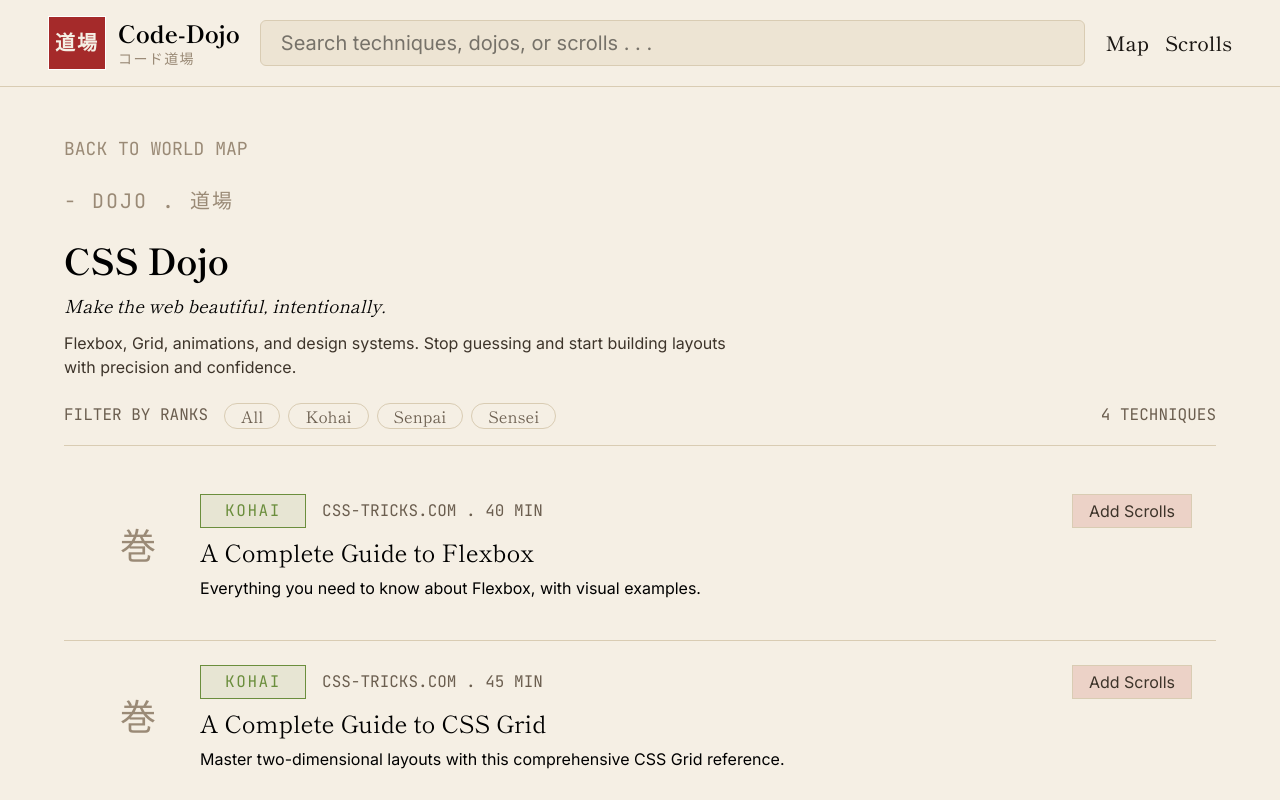
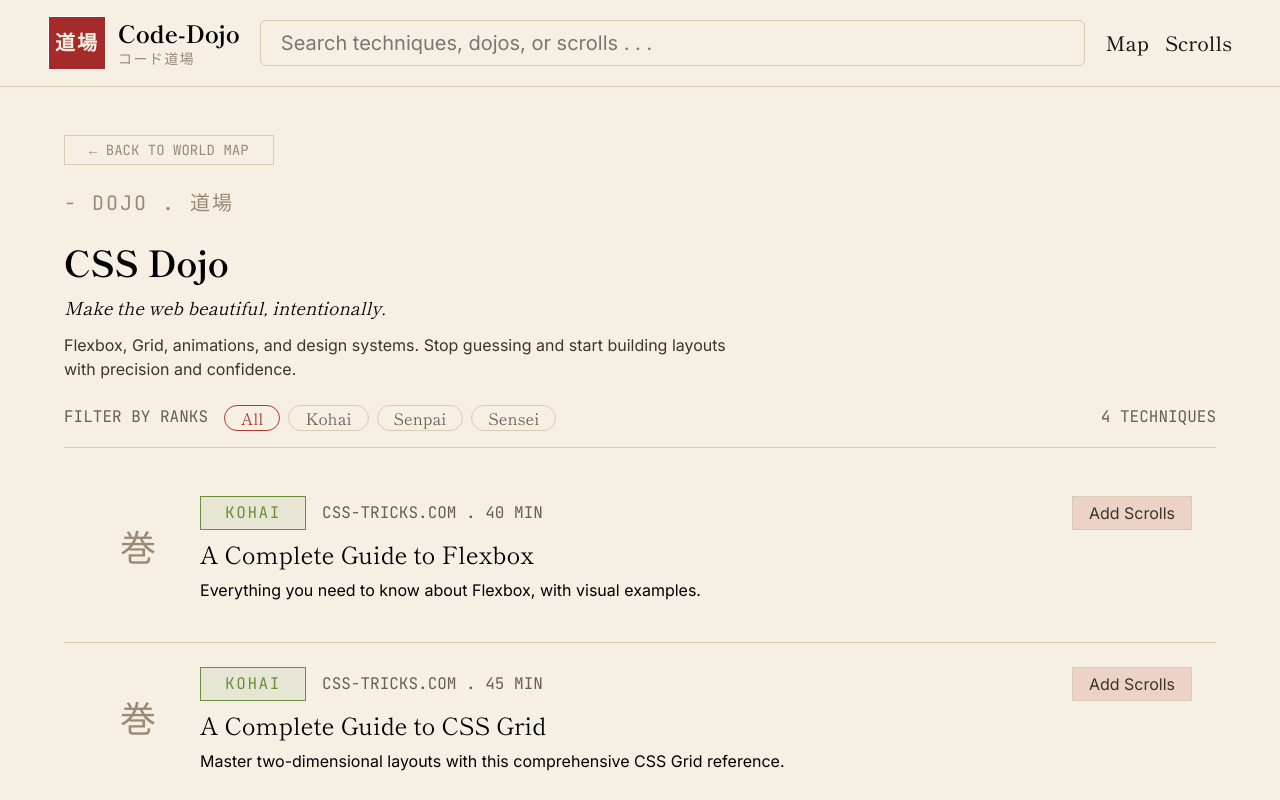
Before and after one commit to rianaripn/Code-Dojo, a React (Vite) app: page /dojo/css in a window 1280 px wide. Shown: the top 800 px of the page. Built offline with nearby package versions, Linux system fonts and the light colour scheme.

Commit message:
feat: add back navigation and active rank filter styling

```diff
--- a/src/components/DojoCard.jsx
+++ b/src/components/DojoCard.jsx
@@ -9,7 +9,7 @@ function DojoCard({categoryName,categoryTagline,categoryDesc, countTechnique}){
                     <h2 className="font-inter text-sm italic text-ink-faint">{categoryTagline}</h2>
                 </div>
                 <div className="border-b border-edge pb-4">
-                    <p className="font-inter text-sm font-light">{categoryDesc}</p>
+                    <p className="font-inter text-sm">{categoryDesc}</p>
                 </div>
                 <div className="px-4">
                     <p className="font-mono tracking-widest text-sm text-ink-faint uppercase">{countTechnique} techniques</p>
--- a/src/components/QuestBar.jsx
+++ b/src/components/QuestBar.jsx
@@ -15,16 +15,16 @@ function QuestBar({bookmarksCount}){
                             <p className="font-extralight text-sm text-ink-faint tracking-widest">コード道場</p>
                         </div>
                     </div>
-                    <input className="flex-1 border border-edge bg-bg-dark px-5 py-2 rounded-md"
+                    <input className="flex-1 border border-edge bg-bg px-5 py-2 rounded-md"
                     type="text"
                     placeholder="Search techniques, dojos, or scrolls . . ." />
                     <div className="flex flex-row font-main font-medium gap-4 items-center">
                         <NavLink className={({isActive})=>
-                        isActive ? "text-accent font-bold bg-bg-dark py-2 px-2" : "text-ink"}
+                        isActive ? "text-accent font-bold bg-bg py-2 px-2" : "text-ink"}
                         to="/"
                         end>Map</NavLink>
                         <NavLink className={({isActive})=>
-                        isActive ? "text-accent font-bold bg-bg-dark py-2 px-2" : "text-ink"}
+                        isActive ? "text-accent font-bold bg-bg py-2 px-2" : "text-ink"}
                         to="/scrolls"
                         end>
                             <span>
--- a/src/pages/DojoPage.jsx
+++ b/src/pages/DojoPage.jsx
@@ -1,4 +1,4 @@
-import { useParams, useSearchParams } from "react-router-dom"
+import { useNavigate, useParams, useSearchParams } from "react-router-dom"
 import data from '../data/resources.json'
 import categoriesDojo from '../data/categoriesDojo.json'
 import ScrollCard from "../components/ScrollCard"
@@ -11,14 +11,17 @@ function DojoPage({bookmarks,onBookmark}){
     const resources = data.filter(r=>r.category === slug)
     const filtered = rank ? resources.filter(r=>r.rank===rank): resources
     const categoriesData =categoriesDojo.find(c=>c.slug===slug)
+    const navigate = useNavigate()
 
     console.log(categoriesData)
 
     return(
-        <main className="bg-bg h-screen">
+        <main className="bg-bg h-full min-h-screen">
             <section className="flex flex-col gap-6 mx-16 py-12">
                 <div>
-                    <p className="font-mono uppercase text-ink-faint text-lg ">back to world map</p>
+                    <p onClick={()=>navigate(-1)}
+                    className="border border-edge px-6 py-1 w-fit font-mono uppercase text-ink-faint text-sm cursor-pointer
+                    hover:bg-edge hover:text-surface transition-all ease-in-out duration-300 "> ← Back to world map</p>
                 </div>
                 <div>
                     <h2 className="font-mono text-ink-faint text-xl tracking-widest ">- DOJO <span>. 道場</span></h2>
@@ -30,10 +33,16 @@ function DojoPage({bookmarks,onBookmark}){
                 </div>
                 {/* FILTER RANK */}
                 <div className="flex flex-row gap-4 justify-between border-b border-edge pb-4">
-                    <h2 className="font-mono uppercase text-ink-mute ">Filter by Ranks</h2>
+                    <h2 className="font-mono uppercase text-ink-mute">Filter by Ranks</h2>
                     <div className="flex flex-row gap-2 flex-1 items-center">
                         {['all','kohai','senpai','sensei'].map(r=>(
-                            <button className="font-main text-ink-mute border-edge capitalize border rounded-full px-4 "
+                            <button
+                            className=
+                            {(r===rank || (r==='all' && rank === null)) ?
+                                "font-main text-accent border-accent capitalize border rounded-full px-4 cursor-pointer transition-all ease-in-out duration-300 hover:bg-edge hover:text-surface" :
+
+                                "font-main text-ink-mute border-edge capitalize border rounded-full px-4 cursor-pointer transition-all ease-in-out duration-300 hover:bg-edge hover:text-surface"  }
+
                             onClick={()=>r==="all"?setSearchParams({}):setSearchParams({rank:r})}
                             key={r}>
                                 {r}
--- a/src/pages/TechniquePage.jsx
+++ b/src/pages/TechniquePage.jsx
@@ -1,16 +1,23 @@
 import ScrollCard from '../components/ScrollCard'
 import data from '../data/resources.json'
-import { useParams } from 'react-router-dom'
+import { useParams,useNavigate } from 'react-router-dom'
 
 function TechniquePage({bookmarks,onBookmark}){
     const {slug} = useParams()
     const technique = data.find(d=>d.id === slug)
     const continueLearning = data.filter(d=>d.category===technique.category && d.id !==technique.id)
+    const navigate = useNavigate()
     console.log(continueLearning)
 
     return (
         <section className='h-full bg-bg'>
+
             <div className=' max-w-3/4 m-auto  px-16 py-12 flex flex-col gap-6'>
+                <div>
+                    <p onClick={()=>navigate(-1)}
+                    className="border border-edge px-6 py-1 w-fit font-mono uppercase text-ink-faint text-sm cursor-pointer
+                    hover:bg-edge hover:text-surface transition-all ease-in-out duration-300 "> ← Back </p>
+                </div>
                 <div>
                     <p className='uppercase font-mono text-ink-faint text-lg'>{technique.category} DOJO</p>
                 </div>
```
